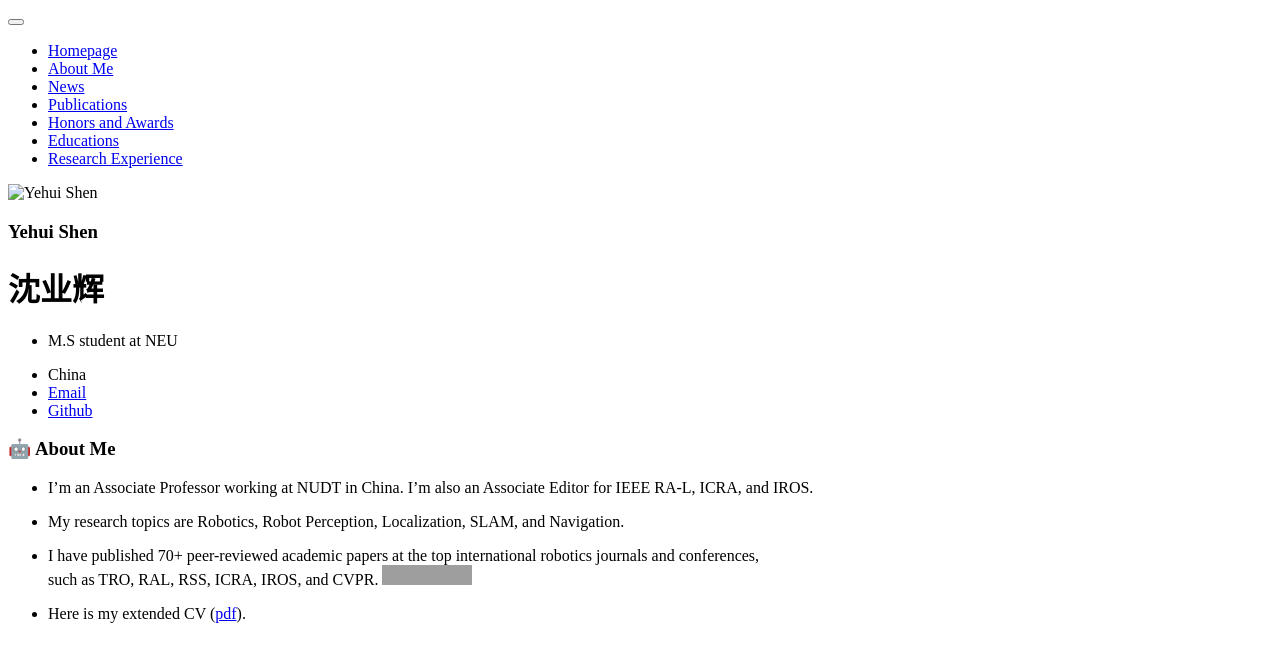
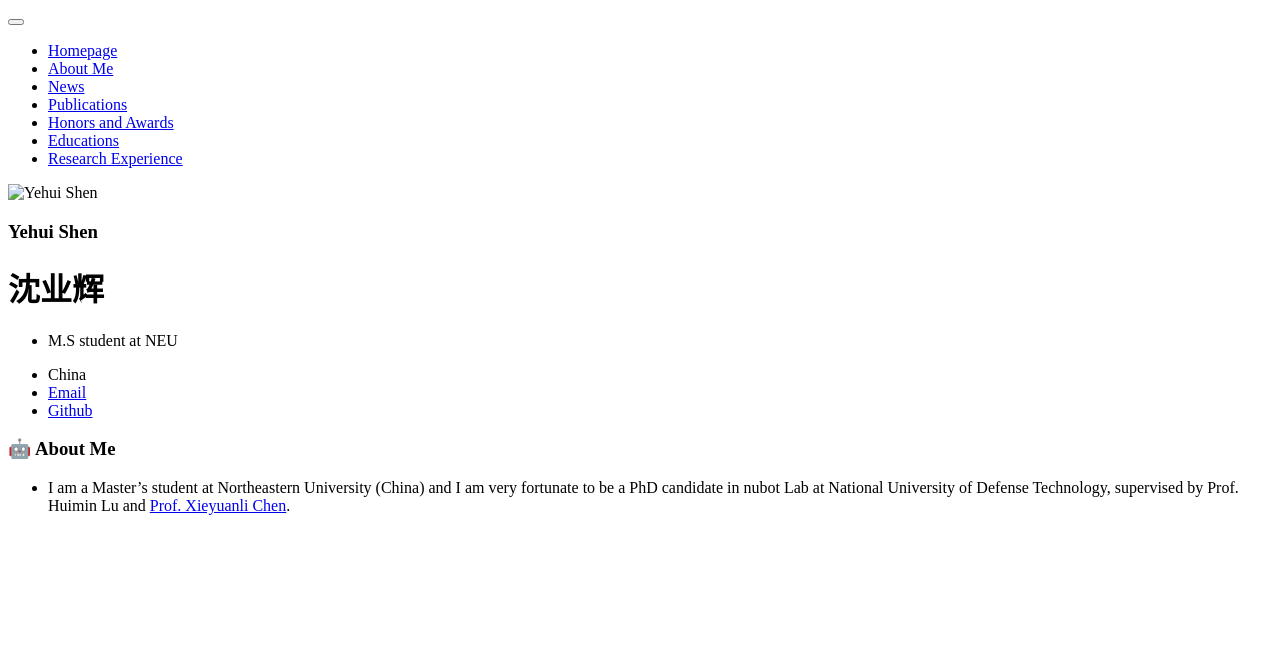
Before and after one commit to shenyehui/shenyehui.github.io, a Jekyll site: the page built from _pages/includes/intro.md, in a window 1280 px wide. Shown: the top 662 px of the page. Built offline with Jekyll 4.4.1, drawn with Linux system fonts in a browser that asks for light colours; our own code applies the rules of GitHub Pages for plain Markdown files; grey boxes are pictures that could not be loaded.

Commit message:
Update intro.md

```diff
--- a/_pages/includes/intro.md
+++ b/_pages/includes/intro.md
@@ -1,9 +1,2 @@
 # 🤖 About Me
-- I'm an Associate Professor working at NUDT in China. I'm also an Associate Editor for IEEE RA-L, ICRA, and IROS.
-
-- My research topics are Robotics, Robot Perception, Localization, SLAM, and Navigation.
-
-- I have published 70+ peer-reviewed academic papers at the top international robotics journals and conferences,
-  such as TRO, RAL, RSS, ICRA, IROS, and CVPR. <a href='https://scholar.google.com/citations?user=DvrngV4AAAAJ'><img src="https://img.shields.io/endpoint?logo=Google%20Scholar&url=https%3A%2F%2Fcdn.jsdelivr.net%2Fgh%2FChen-Xieyuanli%2Fmy-home@google-scholar-stats%2Fgs_data_shieldsio.json&labelColor=f6f6f6&color=9cf&style=flat&label=citations"></a>
-
-- Here is my extended CV ([pdf](cv/chen_cv_2024.pdf)).
+- I am a Master's student at Northeastern University (China) and I am very fortunate to be a PhD candidate in nubot Lab at National University of Defense Technology, supervised by Prof. Huimin Lu and [Prof. Xieyuanli Chen](https://github.com/Chen-Xieyuanli).
```
